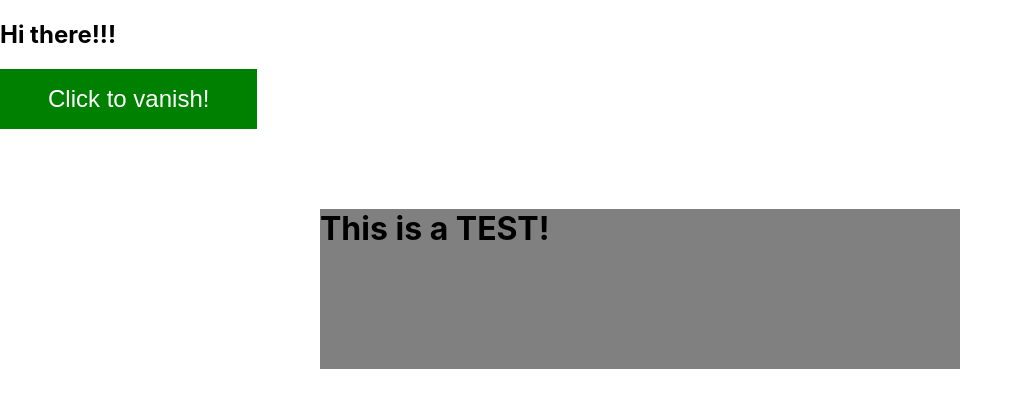
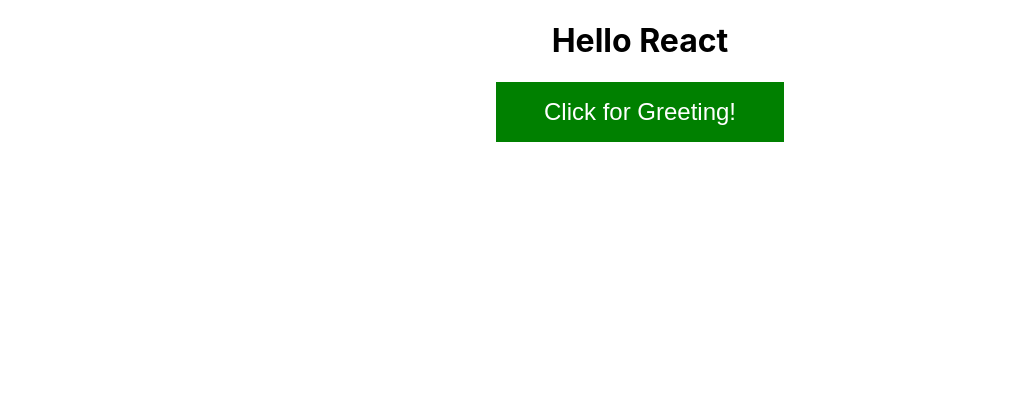
Before and after one commit to jamiev03/React-Playground, a React (Create React App) app in the folder dev-react-beginners/: page / in a window 1280 px wide. Shown: the top 408 px of the page, without its empty margins (0-1023 px from the left). Built offline with nearby package versions, Linux system fonts and the light colour scheme.

Commit message:
making functional and class based components and breaking them

```diff
--- a/dev-react-beginners/src/App.css
+++ b/dev-react-beginners/src/App.css
@@ -7,6 +7,11 @@
   background-color: grey;
   width: 50%;
   height: 10rem;
+  border: 2px solid red;
+}
+
+div {
+  text-align: center;
 }
 
 button {
--- a/dev-react-beginners/src/App.js
+++ b/dev-react-beginners/src/App.js
@@ -1,20 +1,17 @@
-import React, { Component } from 'react';
-import Box from './components/Box'
+import React from 'react';
 import './App.css'
 
+const App = () => {
+  const sayHello = () => {
+    console.log('Hi there!');
+  };
 
-class App extends Component {
-  state = {
-
-  }
-  render() {
-    return (
-      <div><h2>Hi there!!!</h2>
-      <button>Click to vanish!</button>
-      <Box />
-      </div>
-    )
-  }
+  return (
+    <div>
+      <h1>Hello React</h1>
+      <button onClick={sayHello}>Click for Greeting!</button>
+    </div>
+  )
 }
 
 export default App;
--- a/dev-react-beginners/src/components/Box.js
+++ /dev/null
@@ -1,11 +0,0 @@
-import React from 'react';
-
-
-const Box = ( props ) => {
-    return (
-        <div className='box'>
-            <h1>This is a TEST!</h1>
-        </div>
-    )
-}
-export default Box;
--- a/dev-react-beginners/src/index.css
+++ b/dev-react-beginners/src/index.css
@@ -1,3 +1,6 @@
+* {
+  box-sizing: border-box;
+}
 body {
   margin: 0;
   font-family: -apple-system, BlinkMacSystemFont, 'Segoe UI', 'Roboto', 'Oxygen',
```
